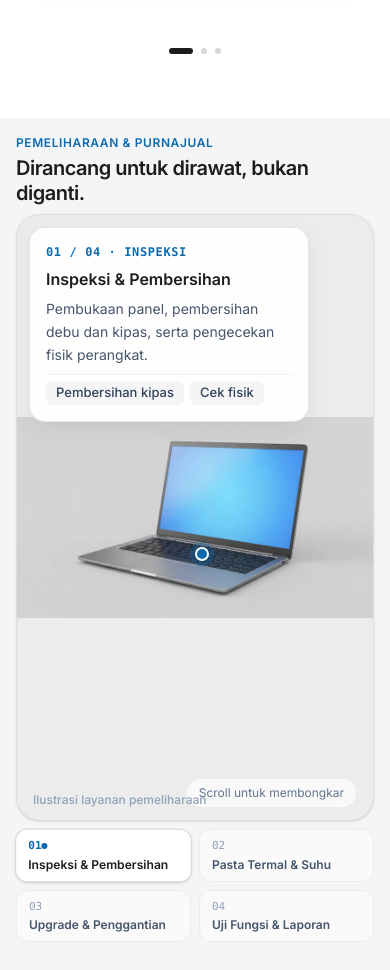
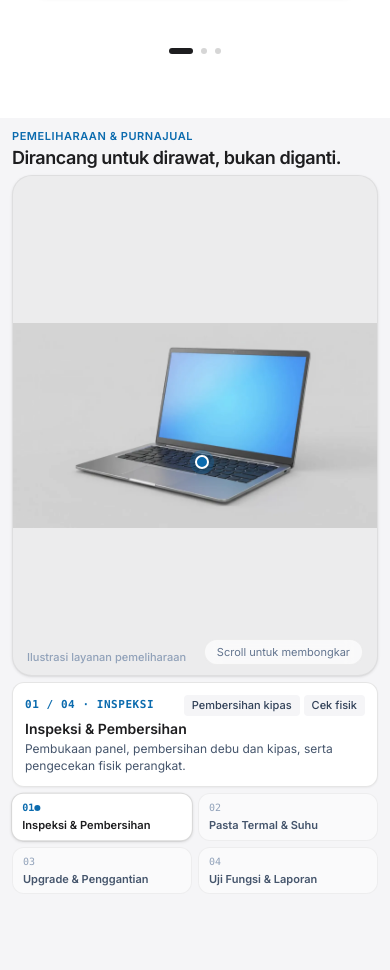
Before and after one commit to Gede-Satya/agung-nitya, a Next.js app: page / in a window 390 px wide. Shown: the part 2181-3151 px from the top of the page. Built offline with nearby package versions, Linux system fonts and the light colour scheme.

Commit message:
feat(maintenance): phase 3 - QA viewport fitting, mobile layout, and accessibility

```diff
--- a/components/sections/PemeliharaanHardwareSection.tsx
+++ b/components/sections/PemeliharaanHardwareSection.tsx
@@ -349,16 +349,16 @@ export default function PemeliharaanHardwareSection() {
       style={{ height: "500vh" }}
       aria-label="Pemeliharaan perangkat keras"
     >
-      {/* Sticky Full-Height Viewport Container */}
-      <div className="sticky top-0 h-screen w-full flex flex-col justify-between overflow-hidden px-4 sm:px-6 lg:px-10 py-4 sm:py-6">
+      {/* Sticky Full-Height Viewport Container (Offset by navbar height 3.5rem = 56px) */}
+      <div className="sticky top-14 h-[calc(100vh-3.5rem)] sm:h-[calc(100svh-3.5rem)] w-full flex flex-col justify-between overflow-hidden px-3 sm:px-6 lg:px-10 py-2.5 sm:py-4">
 
         {/* Top Header Strip: Single badge & title */}
-        <div className="w-full max-w-6xl mx-auto flex flex-col sm:flex-row sm:items-end justify-between gap-1 sm:gap-4 shrink-0">
-          <div className="flex flex-col gap-1">
-            <span className="text-[12px] font-semibold text-[#0B6BAE] uppercase tracking-wider">
+        <div className="w-full max-w-6xl mx-auto flex flex-col sm:flex-row sm:items-end justify-between gap-0.5 sm:gap-4 shrink-0">
+          <div className="flex flex-col gap-0.5">
+            <span className="text-[11px] sm:text-[12px] font-semibold text-[#0B6BAE] uppercase tracking-wider">
               {config.sectionBadge}
             </span>
-            <h2 className="font-heading text-xl sm:text-2xl lg:text-[28px] font-bold tracking-tight text-ink leading-tight">
+            <h2 className="font-heading text-lg sm:text-2xl lg:text-[26px] font-bold tracking-tight text-ink leading-tight">
               {config.sectionTitle}
             </h2>
           </div>
@@ -372,7 +372,7 @@ export default function PemeliharaanHardwareSection() {
         {/* Center Stage Card (#F5F5F7 backdrop with rounded corners matching site) */}
         <div
           ref={stageCardRef}
-          className="relative w-full max-w-6xl mx-auto flex-1 my-2 sm:my-3 rounded-[24px] sm:rounded-[28px] bg-[#ECECED] border border-black/[0.06] shadow-sm overflow-hidden flex flex-col items-center justify-center min-h-0"
+          className="relative w-full max-w-6xl mx-auto flex-1 my-1.5 sm:my-2.5 rounded-[20px] sm:rounded-[28px] bg-[#ECECED] border border-black/[0.06] shadow-sm overflow-hidden flex flex-col items-center justify-center min-h-0"
         >
           {/* Canvas for responsive object-contain frame drawing */}
           <canvas
@@ -389,17 +389,17 @@ export default function PemeliharaanHardwareSection() {
             </div>
           )}
 
-          {/* Active Stage Callout Card (Desktop: Top-left inside stage, mobile: positioned clean) */}
-          <div className="absolute top-3 left-3 sm:top-5 sm:left-5 z-20 max-w-[280px] sm:max-w-[340px] pointer-events-none">
+          {/* Desktop Active Stage Callout Card (Sits top-left inside stage, hidden on mobile) */}
+          <div className="hidden md:block absolute top-4 left-4 lg:top-5 lg:left-5 z-20 max-w-[320px] lg:max-w-[340px] pointer-events-none">
             <div
               key={currentStage.id}
-              className="bg-white/95 backdrop-blur-md rounded-2xl p-4 sm:p-5 border border-black/10 shadow-[0_8px_24px_rgba(0,0,0,0.06)] flex flex-col gap-2 transition-all duration-300"
+              className="bg-white/95 backdrop-blur-md rounded-2xl p-4 lg:p-5 border border-black/10 shadow-[0_8px_24px_rgba(0,0,0,0.06)] flex flex-col gap-2 transition-all duration-300"
             >
               <span className="text-xs font-mono font-bold tracking-wider text-[#0B6BAE]">
                 {currentStage.number} / 04 · {currentStage.kicker}
               </span>
 
-              <h3 className="font-heading text-base sm:text-lg font-bold text-ink leading-snug">
+              <h3 className="font-heading text-base lg:text-lg font-bold text-ink leading-snug">
                 {currentStage.title}
               </h3>
 
@@ -408,7 +408,7 @@ export default function PemeliharaanHardwareSection() {
               </p>
 
               {/* Specification Chips (Minimum text 13px) */}
-              <div className="flex flex-wrap gap-1.5 pt-1.5 border-t border-black/5">
+              <div className="flex flex-wrap gap-1.5 pt-1 border-t border-black/5">
                 {currentStage.chips.map((chip, idx) => (
                   <span
                     key={idx}
@@ -439,7 +439,7 @@ export default function PemeliharaanHardwareSection() {
 
           {/* Quiet scroll hint (fades out as soon as user starts scrolling) */}
           <div
-            className={`absolute bottom-3 right-4 z-20 pointer-events-none transition-opacity duration-300 text-xs text-slate-500 bg-white/70 backdrop-blur-sm px-3 py-1.5 rounded-full border border-black/5 ${
+            className={`absolute bottom-2.5 right-3.5 z-20 pointer-events-none transition-opacity duration-300 text-[11px] sm:text-xs text-slate-500 bg-white/70 backdrop-blur-sm px-3 py-1 rounded-full border border-black/5 ${
               scrollProgress > 0.03 ? "opacity-0" : "opacity-100"
             }`}
           >
@@ -447,16 +447,48 @@ export default function PemeliharaanHardwareSection() {
           </div>
 
           {/* Quiet stage caption */}
-          <div className="absolute bottom-3 left-4 z-20 pointer-events-none text-xs text-slate-400 font-medium">
+          <div className="absolute bottom-2.5 left-3.5 z-20 pointer-events-none text-[11px] sm:text-xs text-slate-400 font-medium">
             {config.caption}
           </div>
         </div>
 
+        {/* Mobile Active Stage Card (Positioned below the canvas stage) */}
+        <div className="block md:hidden w-full max-w-6xl mx-auto shrink-0 mb-1.5">
+          <div
+            key={currentStage.id}
+            className="bg-white rounded-xl p-3 border border-black/10 shadow-xs flex flex-col gap-1 transition-all duration-300"
+          >
+            <div className="flex items-center justify-between">
+              <span className="text-[11px] font-mono font-bold tracking-wider text-[#0B6BAE]">
+                {currentStage.number} / 04 · {currentStage.kicker}
+              </span>
+              <div className="flex gap-1">
+                {currentStage.chips.map((chip, idx) => (
+                  <span
+                    key={idx}
+                    className="px-2 py-0.5 rounded text-[11px] font-medium bg-[#F5F5F7] text-slate-700"
+                  >
+                    {chip}
+                  </span>
+                ))}
+              </div>
+            </div>
+
+            <h3 className="font-heading text-sm font-bold text-ink leading-tight">
+              {currentStage.title}
+            </h3>
+
+            <p className="text-[12px] text-slate-600 leading-snug line-clamp-2">
+              {currentStage.body}
+            </p>
+          </div>
+        </div>
+
         {/* Bottom Stepper Navigation (01-04 Real Clickable Buttons) */}
-        <div className="w-full max-w-4xl mx-auto shrink-0 pb-1">
+        <div className="w-full max-w-4xl mx-auto shrink-0 pb-0.5">
           <nav
             aria-label="Tahapan pemeliharaan"
-            className="grid grid-cols-2 sm:grid-cols-4 gap-2"
+            className="grid grid-cols-2 sm:grid-cols-4 gap-1.5 sm:gap-2"
           >
             {config.stages.map((stage, idx) => {
               const isActive = activeStageIndex === idx;
@@ -466,13 +498,13 @@ export default function PemeliharaanHardwareSection() {
                   type="button"
                   onClick={() => scrollToStage(idx)}
                   aria-current={isActive ? "step" : undefined}
-                  className={`text-left px-3 py-2 sm:py-2.5 rounded-xl transition-all flex flex-col gap-0.5 border cursor-pointer focus:outline-none focus:ring-2 focus:ring-[#0B6BAE] focus:ring-offset-2 ${
+                  className={`text-left px-2.5 py-1.5 sm:px-3 sm:py-2 rounded-xl transition-all flex flex-col gap-0.5 border cursor-pointer focus:outline-none focus:ring-2 focus:ring-[#0B6BAE] focus:ring-offset-2 ${
                     isActive
                       ? "bg-white text-ink border-black/15 shadow-sm scale-[1.01]"
                       : "bg-white/50 hover:bg-white/80 text-slate-500 border-black/5"
                   }`}
                 >
-                  <div className="flex items-center justify-between text-[11px] font-mono">
+                  <div className="flex items-center justify-between text-[10px] sm:text-[11px] font-mono">
                     <span className={isActive ? "text-[#0B6BAE] font-bold" : "text-slate-400"}>
                       {stage.number}
                     </span>
@@ -481,7 +513,7 @@ export default function PemeliharaanHardwareSection() {
                     )}
                   </div>
                   <span
-                    className={`text-xs sm:text-[13px] font-semibold truncate ${
+                    className={`text-[11px] sm:text-[13px] font-semibold truncate ${
                       isActive ? "text-ink" : "text-slate-600"
                     }`}
                   >
--- /dev/null
+++ b/scripts/qa-test-suite.mjs
@@ -0,0 +1,142 @@
+import puppeteer from 'puppeteer-core';
+import fs from 'fs';
+
+const CHROME_PATH = 'C:/Program Files/Google/Chrome/Application/chrome.exe';
+const URL = 'http://localhost:3000';
+
+async function runQA() {
+  console.log('🚀 Starting Phase 3 QA Test Suite...');
+  const browser = await puppeteer.launch({
+    executablePath: CHROME_PATH,
+    headless: true,
+  });
+
+  const page = await browser.newPage();
+  const consoleErrors = [];
+  page.on('console', (msg) => {
+    if (msg.type() === 'error') {
+      consoleErrors.push(msg.text());
+    }
+  });
+
+  // Test 1: Viewports verification
+  const viewports = [
+    { width: 390, height: 844, name: '390-mobile' },
+    { width: 768, height: 1024, name: '768-tablet' },
+    { width: 1024, height: 768, name: '1024-laptop' },
+    { width: 1440, height: 900, name: '1440-desktop' },
+    { width: 1920, height: 1080, name: '1920-wide' },
+  ];
+
+  if (!fs.existsSync('public/qa-screenshots')) {
+    fs.mkdirSync('public/qa-screenshots', { recursive: true });
+  }
+
+  for (const vp of viewports) {
+    console.log(`\n📱 Testing Viewport ${vp.width}x${vp.height} (${vp.name})...`);
+    await page.setViewport({ width: vp.width, height: vp.height });
+    await page.goto(`${URL}/#pemeliharaan-hardware`, { waitUntil: 'networkidle2' });
+    await new Promise((r) => setTimeout(r, 600));
+
+    // Check fit within one viewport height
+    const fitInfo = await page.evaluate(() => {
+      const stickyBox = document.querySelector('#pemeliharaan-hardware > div');
+      return {
+        stickyHeight: stickyBox ? stickyBox.offsetHeight : 0,
+        windowHeight: window.innerHeight,
+        fits: stickyBox ? stickyBox.offsetHeight <= window.innerHeight + 1 : false,
+      };
+    });
+    console.log(`   Fit check: sticky=${fitInfo.stickyHeight}px, viewport=${fitInfo.windowHeight}px, fits=${fitInfo.fits}`);
+
+    await page.screenshot({ path: `public/qa-screenshots/${vp.name}-initial.png` });
+
+    // Scroll halfway into section
+    await page.evaluate(() => {
+      const sec = document.getElementById('pemeliharaan-hardware');
+      if (sec) {
+        window.scrollTo({ top: sec.offsetTop + sec.offsetHeight * 0.45, behavior: 'instant' });
+      }
+    });
+    await new Promise((r) => setTimeout(r, 400));
+    await page.screenshot({ path: `public/qa-screenshots/${vp.name}-midscroll.png` });
+  }
+
+  // Test 2: Rapid Scroll Up & Down
+  console.log('\n⚡ Testing Fast Scroll Up and Down...');
+  await page.setViewport({ width: 1440, height: 900 });
+  await page.goto(URL, { waitUntil: 'networkidle2' });
+  for (let i = 0; i < 5; i++) {
+    await page.evaluate(() => window.scrollBy(0, 1500));
+    await new Promise((r) => setTimeout(r, 50));
+    await page.evaluate(() => window.scrollBy(0, -800));
+    await new Promise((r) => setTimeout(r, 50));
+  }
+  console.log('   Fast scroll completed without crash.');
+
+  // Test 3: Navbar Scrollspy verification
+  console.log('\n🧭 Testing Navbar Scrollspy when in Pemeliharaan section...');
+  await page.evaluate(() => {
+    const sec = document.getElementById('pemeliharaan-hardware');
+    if (sec) {
+      window.scrollTo({ top: sec.offsetTop + 400, behavior: 'instant' });
+    }
+  });
+  await new Promise((r) => setTimeout(r, 600));
+
+  const activeNavText = await page.evaluate(() => {
+    const activeLink = document.querySelector('header nav a[aria-current="true"]');
+    return activeLink ? activeLink.textContent.trim() : null;
+  });
+  console.log('   Active nav evaluation:', activeNavText);
+
+  // Test 4: Stepper Click and Focus Navigation
+  console.log('\n🔘 Testing Stepper Buttons and Focus Navigation...');
+  const stepperResult = await page.evaluate(() => {
+    const buttons = Array.from(document.querySelectorAll('#pemeliharaan-hardware nav button'));
+    return buttons.map((b) => ({
+      text: b.textContent.replace(/\s+/g, ' ').trim(),
+      ariaCurrent: b.getAttribute('aria-current'),
+    }));
+  });
+  console.log('   Stepper buttons:', stepperResult);
+
+  // Click stage 3 (Upgrade & Penggantian)
+  const buttons = await page.$$('#pemeliharaan-hardware nav button');
+  if (buttons.length >= 3) {
+    console.log('   Clicking Stage 3 button...');
+    await buttons[2].click();
+    await new Promise((r) => setTimeout(r, 700));
+    await page.screenshot({ path: 'public/qa-screenshots/stage3-clicked.png' });
+  }
+
+  // Test 5: Prefers-reduced-motion
+  console.log('\n♿ Testing prefers-reduced-motion...');
+  const pageRM = await browser.newPage();
+  await pageRM.emulateMediaFeatures([{ name: 'prefers-reduced-motion', value: 'reduce' }]);
+  await pageRM.goto(`${URL}/#pemeliharaan-hardware`, { waitUntil: 'networkidle2' });
+  await new Promise((r) => setTimeout(r, 1200));
+  const reducedMotionState = await pageRM.evaluate(() => {
+    const sec = document.getElementById('pemeliharaan-hardware');
+    const canvas = sec ? sec.querySelector('canvas') : null;
+    const staticImg = sec ? sec.querySelector('img') : null;
+    const height = sec ? sec.style.height : '';
+    return { hasCanvas: !!canvas, hasStaticImg: !!staticImg, height };
+  });
+  console.log('   Reduced motion state:', reducedMotionState);
+  await pageRM.screenshot({ path: 'public/qa-screenshots/reduced-motion.png' });
+  await pageRM.close();
+
+  console.log(`\n🔍 Console Errors logged during QA: ${consoleErrors.length}`);
+  if (consoleErrors.length > 0) {
+    console.log(consoleErrors);
+  }
+
+  await browser.close();
+  console.log('\n✅ Phase 3 QA Test Suite Finished Successfully!');
+}
+
+runQA().catch((err) => {
+  console.error('QA Test Suite Failed:', err);
+  process.exit(1);
+});
```
